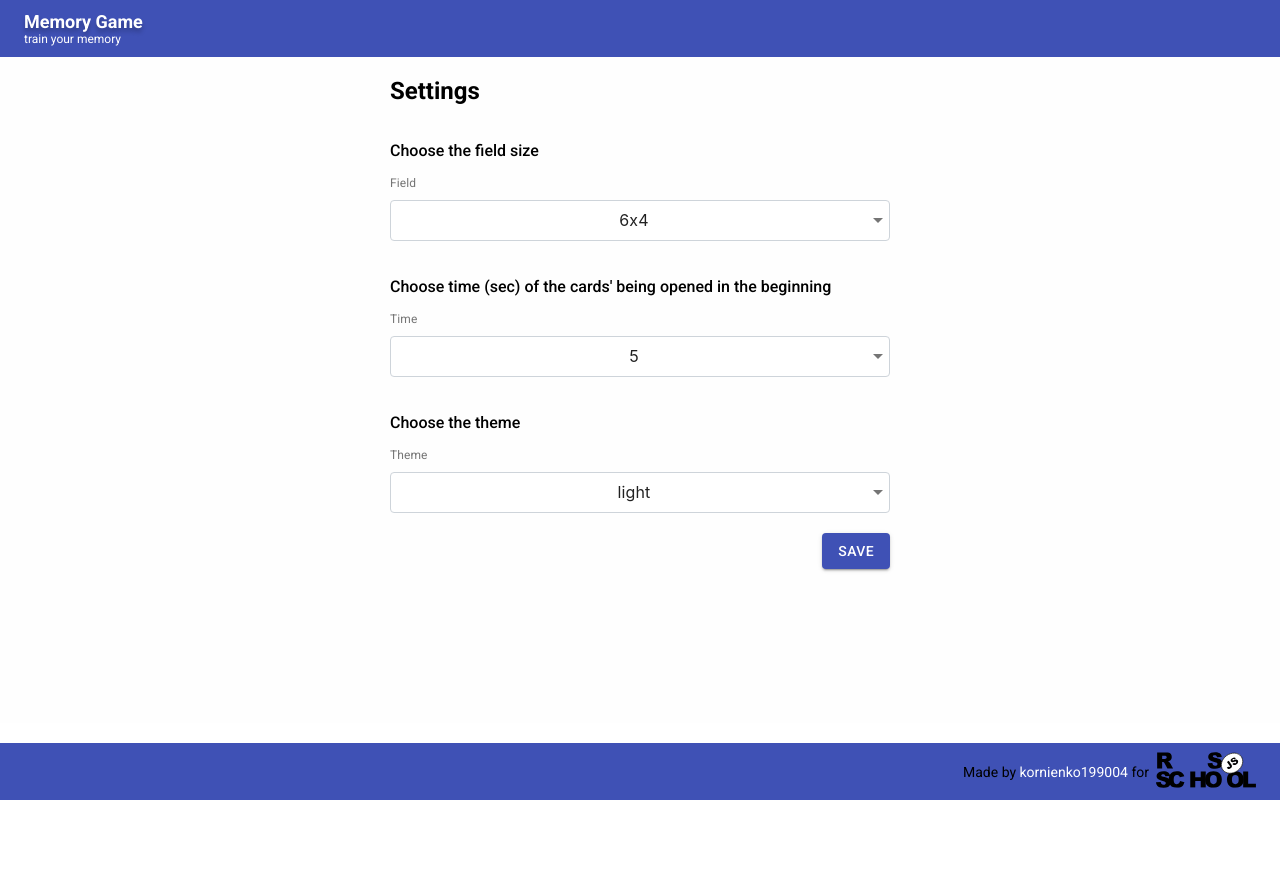
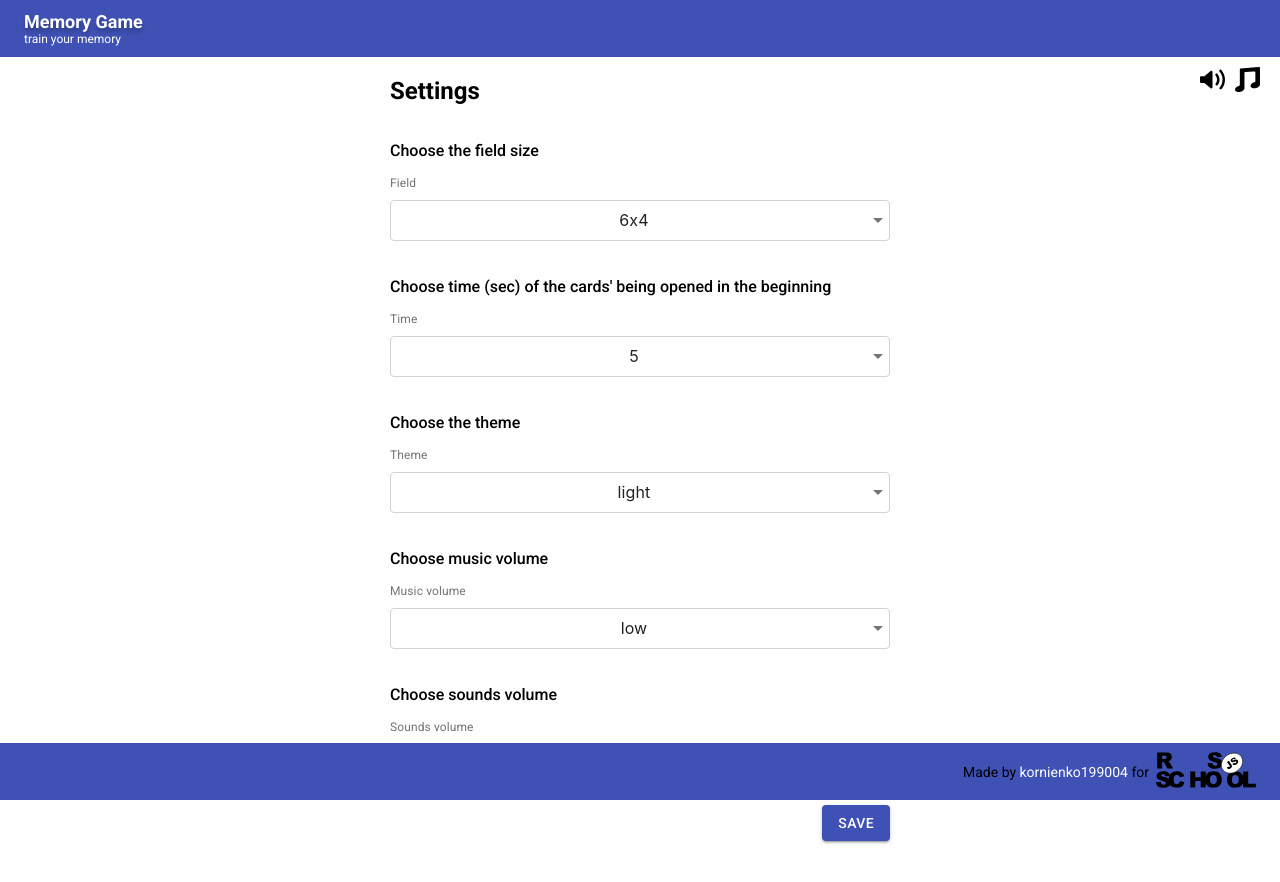
Before and after one commit to kornienko199004/react-game, a React (Create React App) app: page /settings in a window 1280 px wide. Shown: the top 882 px of the page. Before the commit the page ends 800 px from the top, so only its background shows below. Built offline with nearby package versions, Linux system fonts and the light colour scheme.

Commit message:
feat: add sounds' settings

```diff
--- a/src/common/models/models.ts
+++ b/src/common/models/models.ts
@@ -49,6 +49,10 @@ export interface ISettings {
   height: number;
   delay: number;
   theme: string;
+  soundOn: boolean;
+  musicOn: boolean;
+  soundsVolume: number;
+  musicVolume: number;
 }
 
 export interface IGameData {
--- a/src/common/services/storage.service.ts
+++ b/src/common/services/storage.service.ts
@@ -5,6 +5,10 @@ const DEFAULT_SETTINGS: ISettings = {
   height: 4,
   delay: 5,
   theme: 'light',
+  soundOn: true,
+  musicOn: true,
+  soundsVolume: 0.2,
+  musicVolume: 0.2,
 };
 
 const SETTINGS_KEY = 'MEMORY_GAME_SETTINGS';
@@ -31,6 +35,19 @@ export default class StorageService {
     }
 
     this.saveSettings(newSettings);
+    this.settingsObj = { ...newSettings };
+  }
+
+  public soundsToggle(soundToggle: boolean) {
+    console.log('soundsToggle', soundToggle)
+    const newSettings: ISettings = { ...this.settingsObj, soundOn: soundToggle };
+    this.saveSettings({ ...newSettings });
+    this.settingsObj = { ...newSettings };
+  }
+
+  public musicToggle(musicToggle: boolean) {
+    const newSettings: ISettings = { ...this.settingsObj, soundOn: musicToggle };
+    this.saveSettings({ ...newSettings });
     this.settingsObj = { ...newSettings };
   }
 
--- a/src/components/Game/Game.tsx
+++ b/src/components/Game/Game.tsx
@@ -33,6 +33,7 @@ interface IProps extends RouteComponentProps {
   attempts: number;
   time: number;
   storageService: StorageService;
+  soundsOn: boolean;
 }
 
 class Game extends React.Component<IProps> {
@@ -43,6 +44,7 @@ class Game extends React.Component<IProps> {
 
   constructor(props: IProps) {
     super(props);
+    console.log(props);
     let { settings, cards, attempts, time } = props;
     const { firstCard, secondCard, isResumed, storageService } = props;
     this.storageService = storageService;
@@ -76,11 +78,16 @@ class Game extends React.Component<IProps> {
     };
 
     this.flipSound = new Audio(flipCard);
+    this.flipSound.volume = settings.soundsVolume;
     this.foundSound = new Audio(foundPair);
+    this.foundSound.volume = settings.soundsVolume;
   }
 
   changeFlipped(cardId: string) {
-    this.flipSound.play();
+    if (this.props.soundsOn) {
+      this.flipSound.volume = this.storageService.settings.soundsVolume;
+      this.flipSound.play();
+    }
     const cardIndex = this.state.cards.findIndex(({ id }) => id === cardId);
 
     const changedCard: ICard = { ...this.state.cards[cardIndex], isFlipped: !this.state.cards[cardIndex].isFlipped };
@@ -98,7 +105,10 @@ class Game extends React.Component<IProps> {
       if (!prevState.secondCard && changedCard.isFlipped) {
         let successGuess: boolean = false;
         if (prevState.firstCard && prevState.firstCard.image === changedCard.image) {
-          this.foundSound.play();
+          if (this.props.soundsOn) {
+            this.flipSound.volume = this.storageService.settings.soundsVolume;
+            this.foundSound.play();
+          }
           successGuess = true;
         }
         cardsCopy = cardsCopy.map((card) => {
--- a/src/components/Settings/Settings.tsx
+++ b/src/components/Settings/Settings.tsx
@@ -57,6 +57,23 @@ const themeSettingsList = () => themeSettings.map((option: string) => (
   <MenuItem value={option} key={option}>{option}</MenuItem>
 ));
 
+const soundsSettings: string[] = ['low', 'medium', 'high'];
+const soundsSettingsList = () => soundsSettings.map((option) => (
+  <MenuItem value={option} key={option}>{option}</MenuItem>
+));
+
+const soundVolumeMap: { [k: string]: number } = {
+  low: 0.2,
+  medium: 0.5,
+  high: 1,
+};
+
+const soundVolumeReverseMap: { [k: string]: string } = {
+  '0.2': 'low',
+  '0.5': 'medium',
+  '1': 'high',
+};
+
 interface IProps {
   storageService: StorageService;
   updateSettings(settings: ISettings): void;
@@ -70,6 +87,8 @@ export default function Settings(props: IProps) {
   const [fieldSize, setFieldSize] = React.useState(size);
   const [showTime, setShowTime] = React.useState(settings.delay);
   const [theme, setTheme] = React.useState(settings.theme);
+  const [sounds, setSoundsVolume] = React.useState(soundVolumeReverseMap[settings.soundsVolume]);
+  const [music, setMusicVolume] = React.useState(soundVolumeReverseMap[settings.musicVolume]);
   const history = useHistory();
 
   const handleChange = (event: React.ChangeEvent<{ value: unknown }>) => {
@@ -84,6 +103,12 @@ export default function Settings(props: IProps) {
       case 'theme':
         setTheme(event.target.value as string);
         break;
+      case 'sounds':
+        setSoundsVolume(event.target.value as string);
+        break;
+      case 'music':
+        setMusicVolume(event.target.value as string);
+        break;
       default:
         return;
     }
@@ -97,6 +122,8 @@ export default function Settings(props: IProps) {
       height,
       delay: showTime,
       theme,
+      soundsVolume: soundVolumeMap[sounds],
+      musicVolume: soundVolumeMap[music],
     };
     updateSettings(newSettings);
     history.push('/');
@@ -147,6 +174,32 @@ export default function Settings(props: IProps) {
           {themeSettingsList()}
         </Select>
       </FormControl>
+
+      <p className="settings__caption">Choose music volume</p>
+      <FormControl className="settings__form-control">
+        <InputLabel>Music volume</InputLabel>
+        <Select
+          value={music}
+          onChange={handleChange}
+          name="music"
+          input={<BootstrapInput />}
+        >
+          {soundsSettingsList()}
+        </Select>
+      </FormControl>
+
+      <p className="settings__caption">Choose sounds volume</p>
+      <FormControl className="settings__form-control">
+        <InputLabel id="demo-simple-select-label">Sounds volume</InputLabel>
+        <Select
+          value={sounds}
+          onChange={handleChange}
+          name="sounds"
+          input={<BootstrapInput />}
+        >
+          {soundsSettingsList()}
+        </Select>
+      </FormControl>
       <div className="settings__controls">
         <Button variant="contained" color="primary" onClick={saveHandler}>
           Save
--- a/src/layouts/components/Main/Main.tsx
+++ b/src/layouts/components/Main/Main.tsx
@@ -1,4 +1,4 @@
-import React from 'react';
+import React, { Ref } from 'react';
 import './main.scss';
 import rsschool from './assets/rsschool.svg';
 import { Route, RouteComponentProps, Switch, withRouter } from 'react-router-dom';
@@ -13,6 +13,9 @@ import { generateCards } from '../../../common/helpers/game.helper';
 import StorageService from '../../../common/services/storage.service';
 // @ts-ignore
 import music from './assets/music.mp3';
+import musicIcon from './assets/music.svg';
+import soundsIcon from './assets/sounds.svg';
+import { Tooltip } from '@material-ui/core';
 
 interface IState {
   cards: ICard[];
@@ -24,6 +27,8 @@ interface IState {
   time: number;
   attempts: number;
   theme: string;
+  musicOn: boolean;
+  soundsOn: boolean;
 }
 
 class Main extends React.Component<RouteComponentProps<any>, any> {
@@ -32,6 +37,7 @@ class Main extends React.Component<RouteComponentProps<any>, any> {
   storageService: StorageService;
   settings: ISettings;
   musicPlayer: any;
+  musicOnButton: HTMLButtonElement | null;
 
   constructor(props: any) {
     super(props);
@@ -50,9 +56,14 @@ class Main extends React.Component<RouteComponentProps<any>, any> {
       time: 0,
       attempts: 0,
       theme: this.settings.theme,
+      musicOn: false,
+      soundsOn: this.settings.soundOn,
     }
     this.musicPlayer = new Audio(music);
-    this.musicPlayer.loop = true
+    this.musicPlayer.loop = true;
+    this.musicPlayer.volume = this.settings.musicVolume;
+    // this.musicOnButton = React.createRef<HTMLButtonElement>();
+    this.musicOnButton = null;
   }
 
   pausedHandler = (currentGameData: IGameData) => {
@@ -99,15 +110,62 @@ class Main extends React.Component<RouteComponentProps<any>, any> {
     console.log('update settings', newSettings);
   }
 
+  musicToggle = () => {
+    console.log('musicToggle');
+    if (!this.state.musicOn) {
+      this.musicPlayer.play();
+    } else {
+      this.musicPlayer.pause();
+    }
+    this.storageService.musicToggle(!this.state.musicOn);
+    this.setState({
+      musicOn: !this.state.musicOn,
+    })
+  }
+
+  soundsToggle = () => {
+    this.storageService.soundsToggle(!this.state.soundsOn);
+    this.setState({
+      soundsOn: !this.state.soundsOn,
+    })
+  }
+
   componentDidMount() {
-    this.musicPlayer.play();
+    if (this.settings.musicOn && this.musicOnButton) {
+      const ev2 = new Event('click', { bubbles: true});
+      console.log(this.musicOnButton);
+      // this.musicOnButton.click();
+      this.musicOnButton.dispatchEvent(ev2);
+    }
   }
 
   render() {
+    // if (this.state.musicOn) {
+    //   this.musicPlayer.play();
+    // } else {
+    //   this.musicPlayer.pause();
+    // }
     return (
       <div className={`wrapper ${this.state.theme === 'dark' ? 'wrapper_theme_dark' : ''}`}>
         <Header />
         <div className="page">
+          <div className="game-controls">
+            <Tooltip title="Sounds ON / OFF">
+              <button
+                className={`game-controls__button ${this.state.soundsOn ? '' : 'game-controls__button_mute'}`}
+                onClick={this.soundsToggle}>
+                <img src={soundsIcon} alt="Sound ON / OFF"/>
+              </button>
+            </Tooltip>
+            <Tooltip title="Music ON / OFF" >
+              <button
+                className={`game-controls__button ${this.state.musicOn ? '' : 'game-controls__button_mute'}`}
+                ref={(button: HTMLButtonElement) => this.musicOnButton = button}
+                onClick={this.musicToggle} >
+                <img src={musicIcon} alt="Music ON / OFF"/>
+              </button>
+            </Tooltip>
+          </div>
           <Switch>
             <Route exact path="/">
               <h1>Menu</h1>
--- a/src/layouts/components/Main/main.scss
+++ b/src/layouts/components/Main/main.scss
@@ -178,3 +178,66 @@
     background-color: #3c424a;
   }
 }
+
+.game-controls {
+  position: absolute;
+  right: 20px;
+  z-index: 2;
+  padding-top: 10px;
+  display: flex;
+  align-items: center;
+  justify-content: center;
+}
+
+.game-controls__button {
+  position: relative;
+  padding: 0;
+  margin: 0;
+  width: 25px;
+  height: 25px;
+  background-color: transparent;
+  border: none;
+  cursor: pointer;
+  transition: transform 300ms;
+
+  & img {
+    width: 100%;
+    height: auto;
+  }
+
+  &:hover {
+    transform: scale(1.1);
+  }
+
+  &:first-child {
+    margin-right: 10px;
+  }
+}
+
+.game-controls__button_mute::before {
+  content: "";
+  position: absolute;
+  top: 40%;
+  left: -5px;
+  display: block;
+  width: 40px;
+  height: 2px;
+  background-color: #000;
+  transform: rotate(45deg);
+  animation: mute 300ms;
+}
+
+@keyframes mute {
+  from {
+    width: 0;
+    top: 0;
+  }
+  50% {
+    width: 20px;
+    top: 20%;
+  }
+  to {
+    width: 40px;
+    top: 40%;
+  }
+}
```
Also changed, not shown: src/layouts/components/Main/assets/music.svg (added), src/layouts/components/Main/assets/sounds.svg (added).
